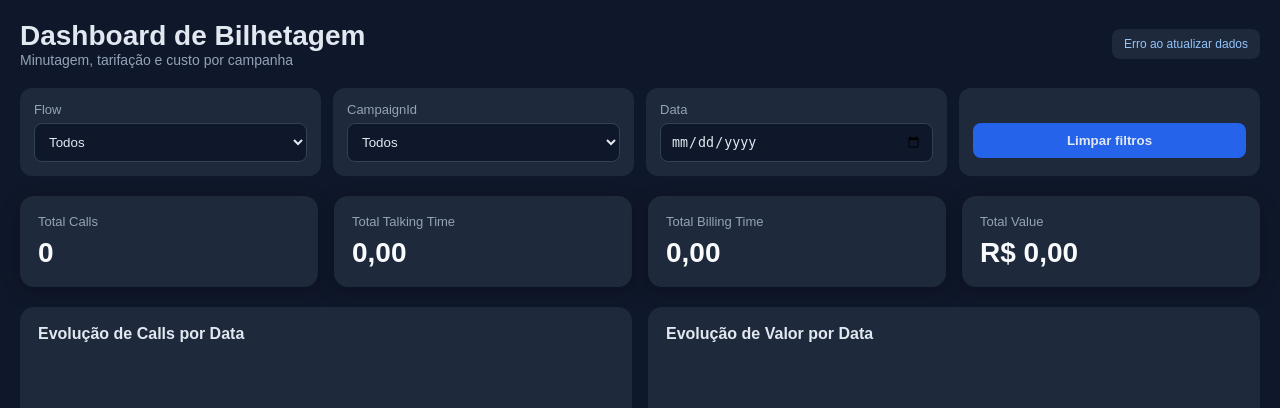
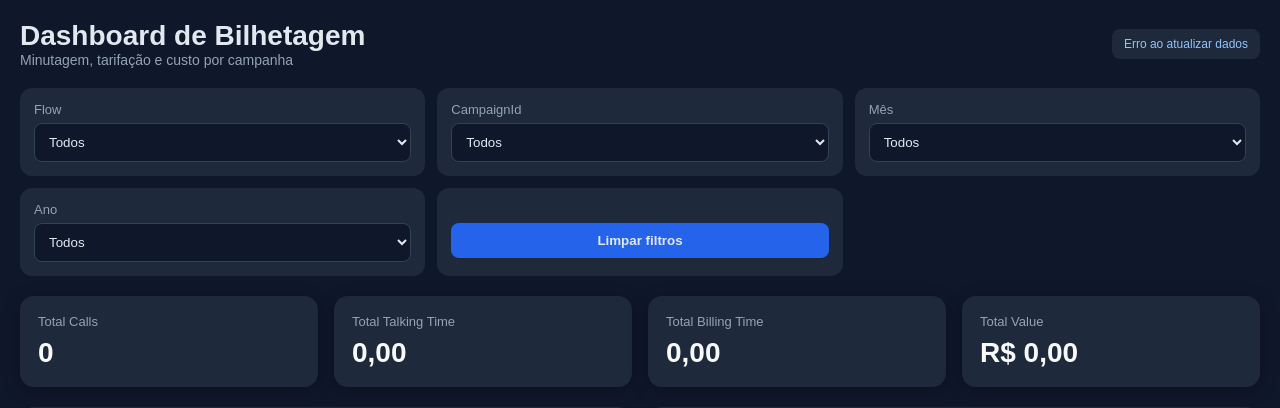
Before and after one commit to kikosouza159-afk/minutagemnovaquest, a Flask app: page / in a window 1280 px wide. Shown: the top 408 px of the page. Run offline with Flask 3, Linux system fonts and the light colour scheme; a map, chart or similar area stays blank.

Commit message:
Update dashboard_bilhetagem.html

```diff
--- a/templates/dashboard_bilhetagem.html
+++ b/templates/dashboard_bilhetagem.html
@@ -3,7 +3,7 @@
 <head>
     <meta charset="UTF-8" />
     <meta name="viewport" content="width=device-width, initial-scale=1" />
-    <title>Dashboard Bilhetagem Locator</title>
+    <title>Dashboard Bilhetagem Locator - V2</title>
     <script src="https://cdn.jsdelivr.net/npm/chart.js"></script>
     <style>
         * {
@@ -52,7 +52,7 @@
 
         .filtros {
             display: grid;
-            grid-template-columns: repeat(4, minmax(180px, 1fr));
+            grid-template-columns: repeat(5, minmax(180px, 1fr));
             gap: 12px;
             margin-bottom: 20px;
         }
@@ -104,6 +104,7 @@
             border-radius: 14px;
             padding: 18px;
             box-shadow: 0 4px 18px rgba(0, 0, 0, 0.25);
+            overflow: hidden;
         }
 
         .card-titulo {
@@ -116,6 +117,9 @@
             font-size: 28px;
             font-weight: bold;
             color: #f8fafc;
+            white-space: nowrap;
+            overflow: hidden;
+            text-overflow: ellipsis;
         }
 
         .graficos {
@@ -196,11 +200,21 @@
             font-size: 12px;
         }
 
+        @media (max-width: 1300px) {
+            .filtros {
+                grid-template-columns: repeat(3, 1fr);
+            }
+        }
+
         @media (max-width: 1100px) {
             .cards,
             .graficos,
             .filtros {
                 grid-template-columns: 1fr;
+            }
+
+            .card-valor {
+                white-space: normal;
             }
         }
     </style>
@@ -231,8 +245,29 @@
             </div>
 
             <div class="filtro-box">
-                <label for="filtroData">Data</label>
-                <input type="date" id="filtroData" />
+                <label for="filtroMes">Mês</label>
+                <select id="filtroMes">
+                    <option value="">Todos</option>
+                    <option value="01">Janeiro</option>
+                    <option value="02">Fevereiro</option>
+                    <option value="03">Março</option>
+                    <option value="04">Abril</option>
+                    <option value="05">Maio</option>
+                    <option value="06">Junho</option>
+                    <option value="07">Julho</option>
+                    <option value="08">Agosto</option>
+                    <option value="09">Setembro</option>
+                    <option value="10">Outubro</option>
+                    <option value="11">Novembro</option>
+                    <option value="12">Dezembro</option>
+                </select>
+            </div>
+
+            <div class="filtro-box">
+                <label for="filtroAno">Ano</label>
+                <select id="filtroAno">
+                    <option value="">Todos</option>
+                </select>
             </div>
 
             <div class="filtro-box">
@@ -324,18 +359,54 @@
             document.getElementById("statusAtualizacao").textContent = texto;
         }
 
+        function parseDateSafe(dateStr) {
+            if (!dateStr) return null;
+
+            const data = new Date(dateStr);
+
+            if (!isNaN(data.getTime())) {
+                return data;
+            }
+
+            if (typeof dateStr === "string" && dateStr.includes("/")) {
+                const partes = dateStr.split("/");
+                if (partes.length === 3) {
+                    const [dia, mes, ano] = partes;
+                    const dataBr = new Date(`${ano}-${mes}-${dia}`);
+                    if (!isNaN(dataBr.getTime())) {
+                        return dataBr;
+                    }
+                }
+            }
+
+            return null;
+        }
+
         function preencherFiltros(dados) {
             const flowSelect = document.getElementById("filtroFlow");
             const campaignSelect = document.getElementById("filtroCampaign");
+            const anoSelect = document.getElementById("filtroAno");
 
             const valorFlowAtual = flowSelect.value;
             const valorCampaignAtual = campaignSelect.value;
+            const valorAnoAtual = anoSelect.value;
 
             const flows = [...new Set(dados.map(x => x.flow).filter(x => x))].sort();
-            const campaigns = [...new Set(dados.map(x => x.campaignId).filter(x => x !== "" && x !== null))].sort((a, b) => Number(a) - Number(b));
+
+            const campaigns = [...new Set(
+                dados.map(x => x.campaignId).filter(x => x !== "" && x !== null && x !== undefined)
+            )].sort((a, b) => Number(a) - Number(b));
+
+            const anos = [...new Set(
+                dados
+                    .map(x => parseDateSafe(x.date))
+                    .filter(x => x)
+                    .map(x => x.getFullYear())
+            )].sort((a, b) => a - b);
 
             flowSelect.innerHTML = '<option value="">Todos</option>';
             campaignSelect.innerHTML = '<option value="">Todos</option>';
+            anoSelect.innerHTML = '<option value="">Todos</option>';
 
             flows.forEach(flow => {
                 const op = document.createElement("option");
@@ -351,6 +422,13 @@
                 campaignSelect.appendChild(op);
             });
 
+            anos.forEach(ano => {
+                const op = document.createElement("option");
+                op.value = String(ano);
+                op.textContent = String(ano);
+                anoSelect.appendChild(op);
+            });
+
             if ([...flowSelect.options].some(op => op.value === valorFlowAtual)) {
                 flowSelect.value = valorFlowAtual;
             }
@@ -358,18 +436,35 @@
             if ([...campaignSelect.options].some(op => op.value === valorCampaignAtual)) {
                 campaignSelect.value = valorCampaignAtual;
             }
+
+            if ([...anoSelect.options].some(op => op.value === valorAnoAtual)) {
+                anoSelect.value = valorAnoAtual;
+            }
         }
 
         function filtrarDados() {
             const flow = document.getElementById("filtroFlow").value;
             const campaign = document.getElementById("filtroCampaign").value;
-            const data = document.getElementById("filtroData").value;
+            const mes = document.getElementById("filtroMes").value;
+            const ano = document.getElementById("filtroAno").value;
 
             return dadosOriginais.filter(item => {
+                const dataItem = parseDateSafe(item.date);
+
+                let mesItem = "";
+                let anoItem = "";
+
+                if (dataItem) {
+                    mesItem = String(dataItem.getMonth() + 1).padStart(2, "0");
+                    anoItem = String(dataItem.getFullYear());
+                }
+
                 const okFlow = !flow || String(item.flow) === String(flow);
                 const okCampaign = !campaign || String(item.campaignId) === String(campaign);
-                const okData = !data || String(item.date) === String(data);
-                return okFlow && okCampaign && okData;
+                const okMes = !mes || mesItem === mes;
+                const okAno = !ano || anoItem === ano;
+
+                return okFlow && okCampaign && okMes && okAno;
             });
         }
 
@@ -385,29 +480,41 @@
             document.getElementById("kpiValue").textContent = formatMoeda(totalValue);
         }
 
+        function formatarLabelData(dataTexto) {
+            const data = parseDateSafe(dataTexto);
+            if (!data) return dataTexto || "Sem data";
+            return data.toLocaleDateString("pt-BR");
+        }
+
         function agruparPorData(dados) {
             const mapa = {};
 
             dados.forEach(item => {
-                const data = item.date || "Sem data";
+                const chave = item.date || "Sem data";
 
-                if (!mapa[data]) {
-                    mapa[data] = {
+                if (!mapa[chave]) {
+                    mapa[chave] = {
                         totalCalls: 0,
                         totalValue: 0
                     };
                 }
 
-                mapa[data].totalCalls += Number(item.totalCalls || 0);
-                mapa[data].totalValue += Number(item.totalValue || 0);
+                mapa[chave].totalCalls += Number(item.totalCalls || 0);
+                mapa[chave].totalValue += Number(item.totalValue || 0);
             });
 
-            const datas = Object.keys(mapa).sort();
+            const datasOrdenadas = Object.keys(mapa).sort((a, b) => {
+                const dataA = parseDateSafe(a);
+                const dataB = parseDateSafe(b);
+
+                if (dataA && dataB) return dataA - dataB;
+                return String(a).localeCompare(String(b));
+            });
 
             return {
-                labels: datas,
-                calls: datas.map(d => mapa[d].totalCalls),
-                values: datas.map(d => mapa[d].totalValue)
+                labels: datasOrdenadas.map(d => formatarLabelData(d)),
+                calls: datasOrdenadas.map(d => mapa[d].totalCalls),
+                values: datasOrdenadas.map(d => mapa[d].totalValue)
             };
         }
 
@@ -509,7 +616,7 @@
             dados.forEach(item => {
                 const tr = document.createElement("tr");
                 tr.innerHTML = `
-                    <td>${item.date || ""}</td>
+                    <td>${formatarLabelData(item.date)}</td>
                     <td>${item.hour ?? ""}</td>
                     <td>${item.campaignId ?? ""}</td>
                     <td>${item.flow || ""}</td>
@@ -534,11 +641,12 @@
         function limparFiltros() {
             document.getElementById("filtroFlow").value = "";
             document.getElementById("filtroCampaign").value = "";
-            document.getElementById("filtroData").value = "";
+            document.getElementById("filtroMes").value = "";
+            document.getElementById("filtroAno").value = "";
             aplicarFiltros();
         }
 
-        async function carregarDados(manterFiltros = true) {
+        async function carregarDados(exibirErroNaTela = false) {
             try {
                 atualizarStatus("Atualizando dados...");
 
@@ -564,21 +672,25 @@
                 ultimaAtualizacao = new Date();
                 atualizarStatus(`Atualizado em ${ultimaAtualizacao.toLocaleTimeString("pt-BR")}`);
             } catch (erro) {
-                console.error(erro);
+                console.error("Falha ao atualizar dados:", erro);
                 atualizarStatus("Erro ao atualizar dados");
+
+                if (exibirErroNaTela) {
                     alert("Erro ao carregar o dashboard: " + erro.message);
+                }
             }
         }
 
         document.getElementById("filtroFlow").addEventListener("change", aplicarFiltros);
         document.getElementById("filtroCampaign").addEventListener("change", aplicarFiltros);
-        document.getElementById("filtroData").addEventListener("change", aplicarFiltros);
+        document.getElementById("filtroMes").addEventListener("change", aplicarFiltros);
+        document.getElementById("filtroAno").addEventListener("change", aplicarFiltros);
 
-        carregarDados();
+        carregarDados(true);
 
         setInterval(() => {
-            carregarDados(true);
-        }, 30000);
+            carregarDados(false);
+        }, 60000);
     </script>
 </body>
 </html>
```
Lines whose indentation alone changed are shown as unchanged.
